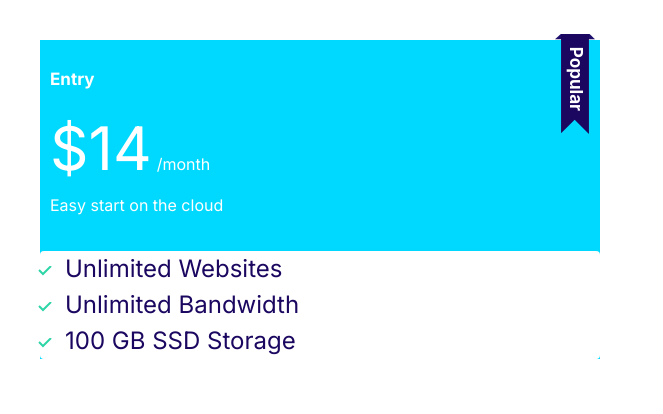
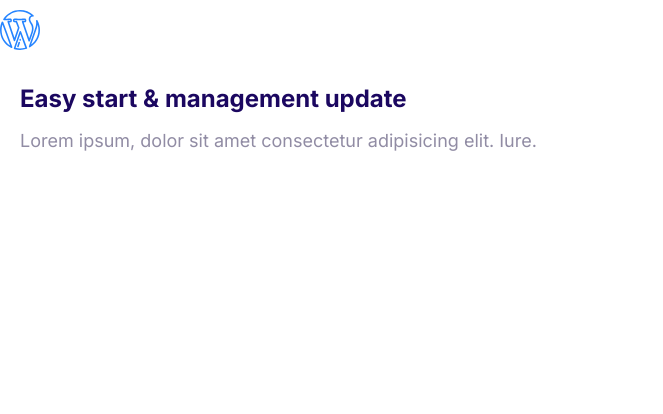
Before and after one commit to youcanalsocode/Frontend_html_css, a plain HTML site: page index.html in a window 1280 px wide. Shown: the whole page, without its empty margins (0-663 px from the left). Drawn offline with Linux system fonts and the light colour scheme; files whose address does not match are found by name.

Commit message:
define media

```diff
--- a/css/style.css
+++ b/css/style.css
@@ -298,3 +298,13 @@ color: white;
     top:-6px;
     right: 5px;
 }
+.media__title{
+    display: flex;
+    margin-top: 0;
+}
+.media__body{
+    margin: 0 2rem;
+}
+.media__image{
+    margin-top: 1rem;
+}
--- a/index.html
+++ b/index.html
@@ -12,25 +12,18 @@
     <title>Document</title>
 </head>
 <body>
-  <!-- <div class="card card--primary"></div>   -->
-   <div style="width: 50%; padding: 4rem;">
-  <div class="plan plan--popular ">
-  <div class="card card--secondry">
+  <div class="media">
+    <div class="media__image">
+        <svg class="icon icon--primary">
+          <use xlink:href="images/sprite.svg#wordpress"></use>
+        </svg>
+    </div>
+    <div class="media__body">
+      <h3>Easy start & management update</h3>
+      <p>Lorem ipsum, dolor sit amet consectetur adipisicing elit. Iure.</p>
+    </div>
 
-  <header class="card_header">
-    <h3 class="plan__name">Entry</h3>
-    <span class="plan__price">$14</span>
-    <span class="plan__biling-cycle">/month</span>
-    <span class="badge badge--secondary badge--small"></span>
-    <span class="plan__description">Easy start on the cloud</span>
-  </header>
-  <header class="card_footer">
-  <ul class="list list--tick">
-    <li class="list__items">Unlimited Websites</li>
-    <li class="list__items">Unlimited Bandwidth</li>
-    <li class="list__items">100 GB SSD Storage</li>
-    </ul>
-  </header>
+  </div>
 
 </body>
 </html>
```
Also changed, not shown: components/card_plan_pbatch.html (added, +18 -0 lines).
